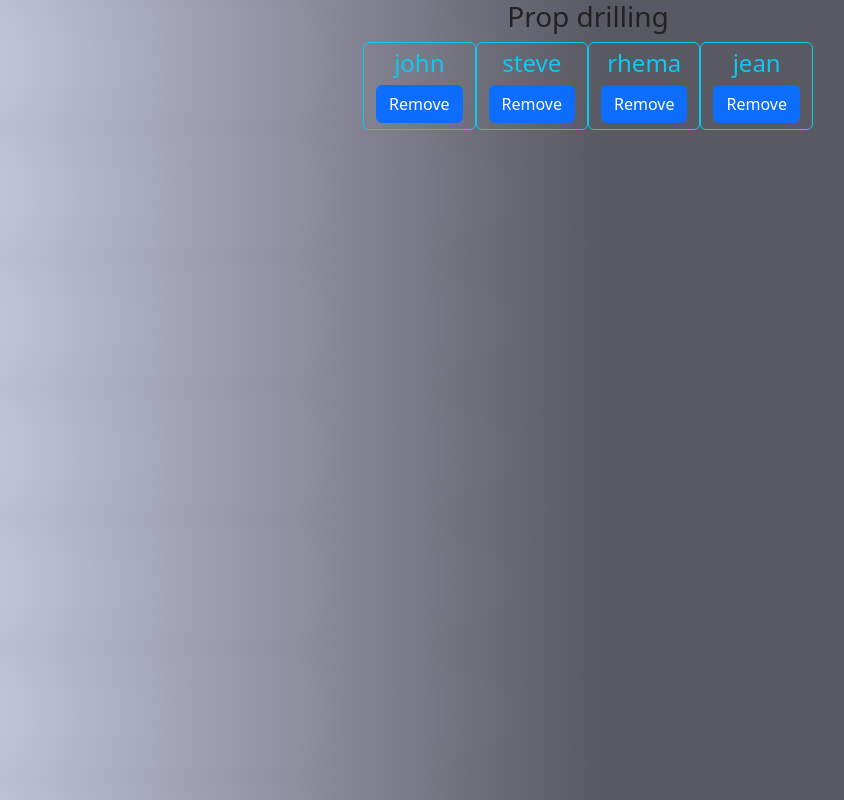
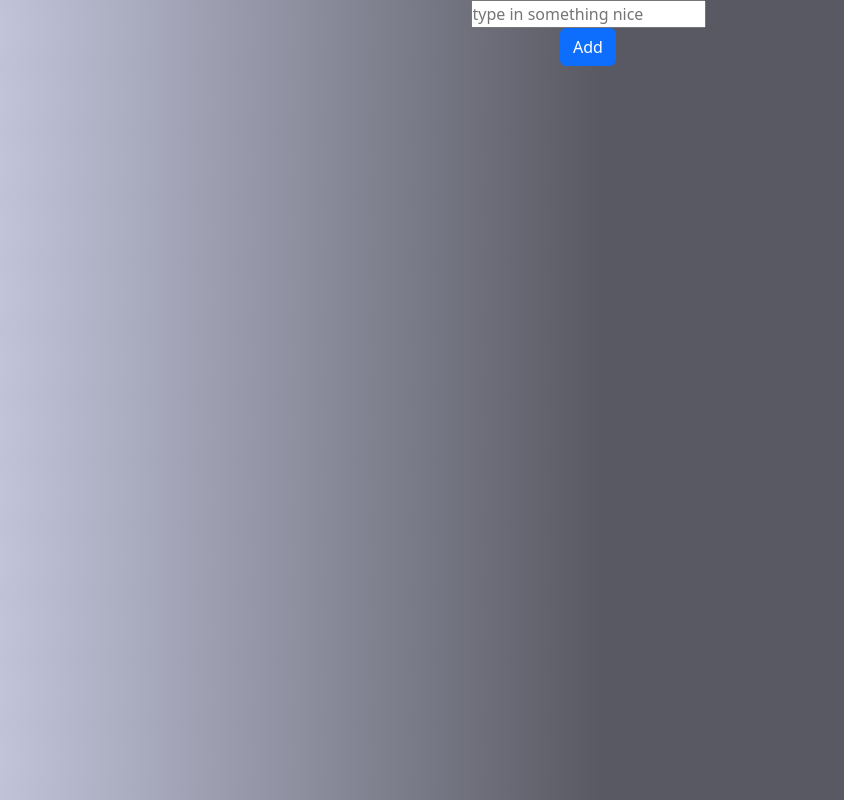
Before and after one commit to Rhema7776/REACTPROJECT1r, a React (Create React App) app in the folder defaultapp/: page / in a window 1280 px wide. Shown: the whole page, without its empty margins (52-896 px from the left). Built offline with nearby package versions, Linux system fonts and the light colour scheme.

Commit message:
first commit

```diff
--- a/defaultapp/src/6-useReducer/setup/index.js
+++ b/defaultapp/src/6-useReducer/setup/index.js
@@ -34,6 +34,7 @@ const Index = () => {
                 <div>
                     <input
                     type="text"
+                    placeholder='type in something nice'
                     value={name}
                     onChange={(e) => setName(e.target.value)}
                     />
--- a/defaultapp/src/App.js
+++ b/defaultapp/src/App.js
@@ -14,8 +14,8 @@ import 'animate.css';
 // import Setup from './4-forms/setup/1-controlled-inputs';
 // import Setup from './4-forms/setup/2-multiple-inputs';
 // import Setup from './5-useRef/setup/1-useRef-basics';
-// import Setup from './6-useReducer/setup';
-import Setup from './7-prop-drilling/setup/1-prop-drilling';
+import Setup from './6-useReducer/setup';
+// import Setup from './7-prop-drilling/setup/1-prop-drilling';
 // import Setup from './8-useContext/setup/1-context-api';
 // import Setup from './9-custom-hooks/setup/1-fetch-example';
 // import Setup from './10-prop-types/setup';
```
